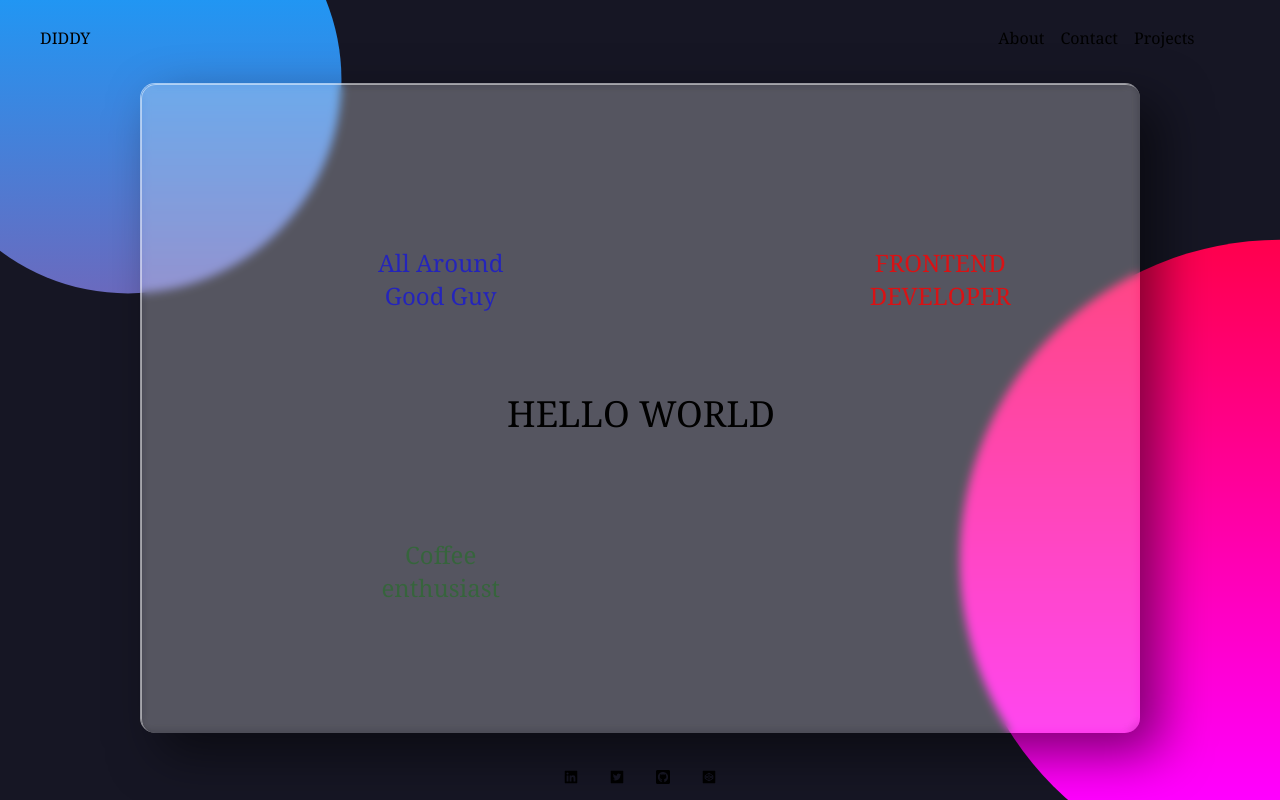
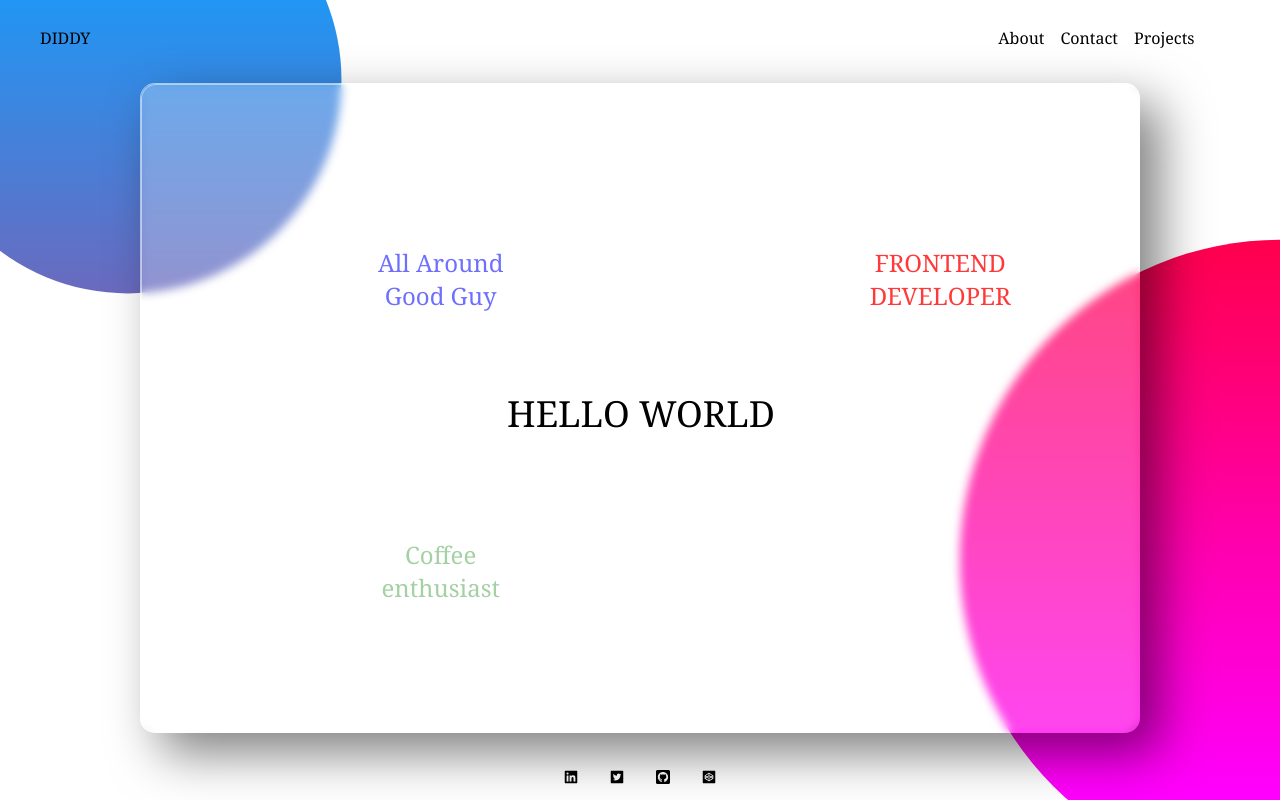
Before and after one commit to dwaynediddy/dev-portfolio, a Next.js app: page / in a window 1280 px wide. Built offline with nearby package versions, Linux system fonts and the light colour scheme.

Commit message:
backroound change

```diff
--- a/styles/globals.css
+++ b/styles/globals.css
@@ -5,7 +5,7 @@ body {
   height: 100%;
   font-family: Georgia, Cambria, "Times New Roman", Times, serif;
   background-color: #fff;
-  background-color: #161624;
+  /* background-color: #161624; */
 }
 
 body::before {
```
